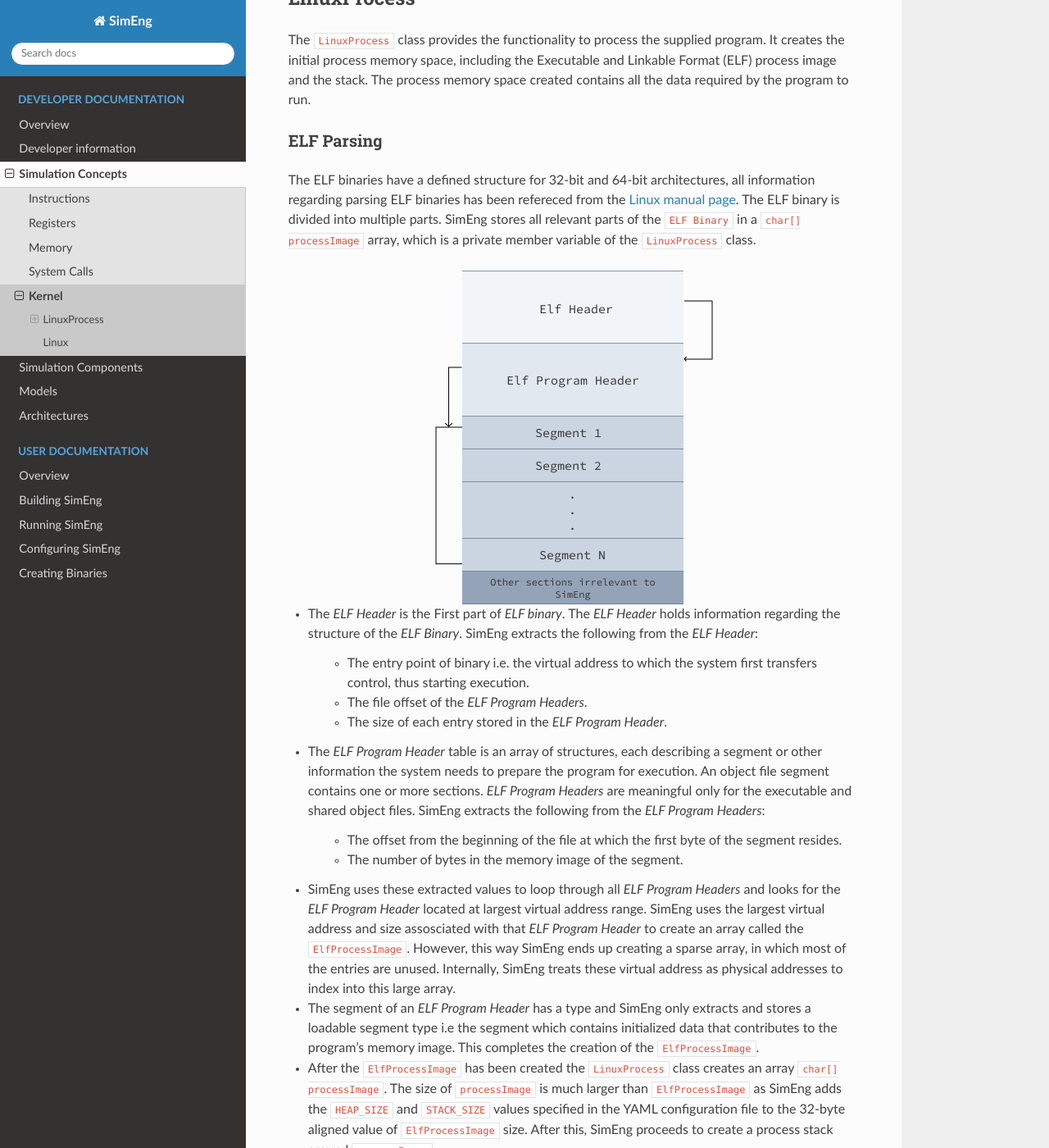
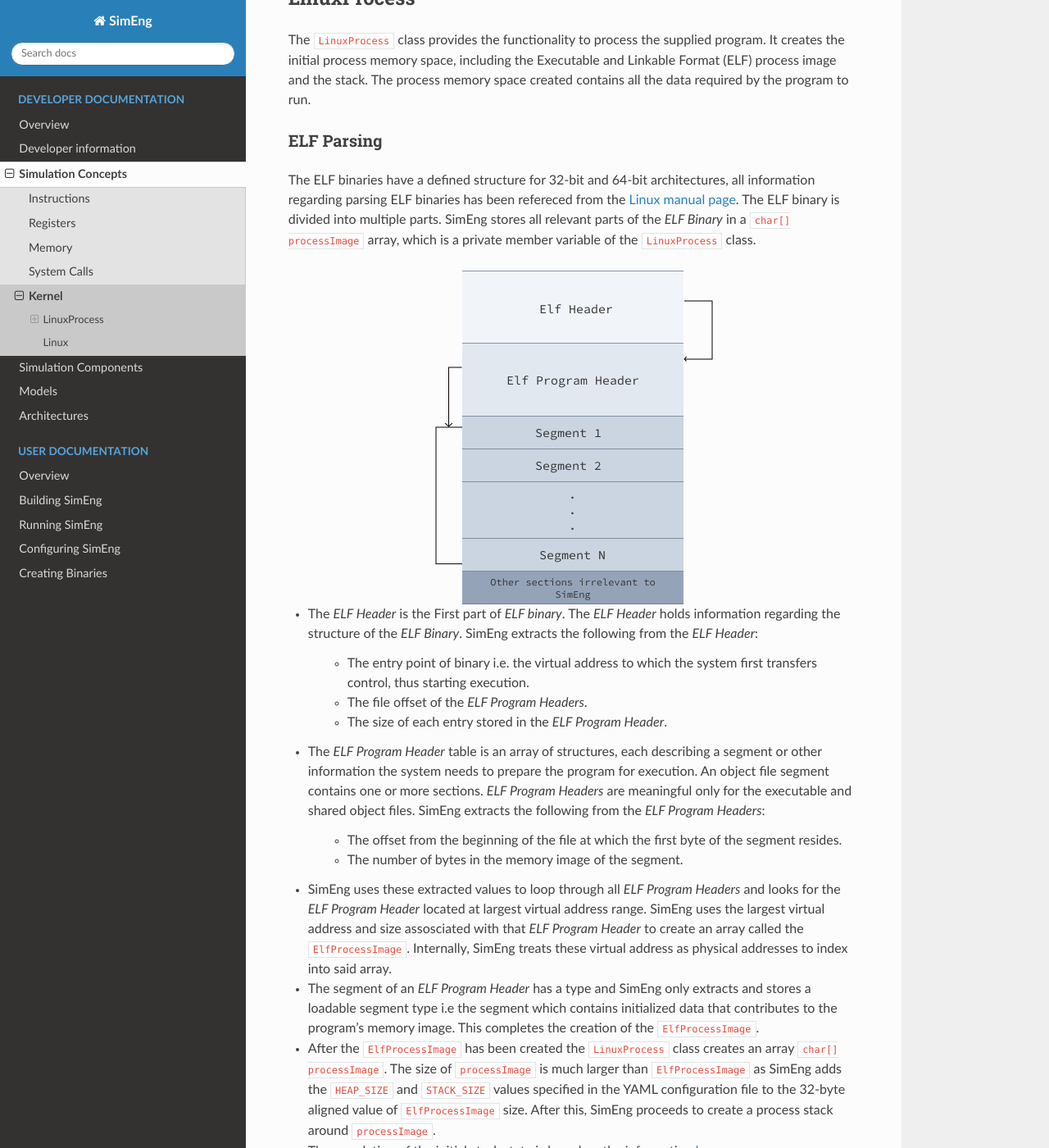
Before and after one commit to UoB-HPC/SimEng, a Sphinx documentation site: the page built from docs/sphinx/developer/concepts/kernel.rst, in a window 1280 px wide and 1400 px high, scrolled down 348 px. Shown: the whole window at 82% size. Built offline with Sphinx 7.4.7 and the Read the Docs theme 2.0.0, drawn with Linux system fonts in a browser that asks for light colours; pages that are not in the unit, such as notebooks, are missing from menus.

Commit message:
Removed redundant sentence and italicised ELF Binary

```diff
--- a/docs/sphinx/developer/concepts/kernel.rst
+++ b/docs/sphinx/developer/concepts/kernel.rst
@@ -12,7 +12,7 @@ The ``LinuxProcess`` class provides the functionality to process the supplied pr
 
 ELF Parsing
 ~~~~~~~~~~~~
-The ELF binaries have a defined structure for 32-bit and 64-bit architectures, all information regarding parsing ELF binaries has been refereced from the `Linux manual page <https://man7.org/linux/man-pages/man5/elf.5.html>`_. The ELF binary is divided into multiple parts. SimEng stores all relevant parts of the ``ELF Binary`` in a ``char[] processImage`` array, which is a private member variable of the ``LinuxProcess`` class.
+The ELF binaries have a defined structure for 32-bit and 64-bit architectures, all information regarding parsing ELF binaries has been refereced from the `Linux manual page <https://man7.org/linux/man-pages/man5/elf.5.html>`_. The ELF binary is divided into multiple parts. SimEng stores all relevant parts of the `ELF Binary` in a ``char[] processImage`` array, which is a private member variable of the ``LinuxProcess`` class.
 
 .. image:: ../../assets/elfstruct.png
   :alt: ELF Strucutre
@@ -27,7 +27,7 @@ The ELF binaries have a defined structure for 32-bit and 64-bit architectures, a
 
     * The offset from the beginning of the file at which the first byte of the segment resides.
     * The number of bytes in the memory image of the segment.
-* SimEng uses these extracted values to loop through all `ELF Program Headers` and looks for the `ELF Program Header` located at largest virtual address range. SimEng uses the largest virtual address and size assosciated with that `ELF Program Header` to create an array called the ``ElfProcessImage``. However, this way SimEng ends up creating a sparse array, in which most of the entries are unused. Internally, SimEng treats these virtual address as physical addresses to index into this large array.
+* SimEng uses these extracted values to loop through all `ELF Program Headers` and looks for the `ELF Program Header` located at largest virtual address range. SimEng uses the largest virtual address and size assosciated with that `ELF Program Header` to create an array called the ``ElfProcessImage``. Internally, SimEng treats these virtual address as physical addresses to index into said array.
 
 * The segment of an `ELF Program Header` has a type and SimEng only extracts and stores a loadable segment type i.e  the segment which contains initialized data that contributes to the program's memory image. This completes the creation of the ``ElfProcessImage``.
 
```
